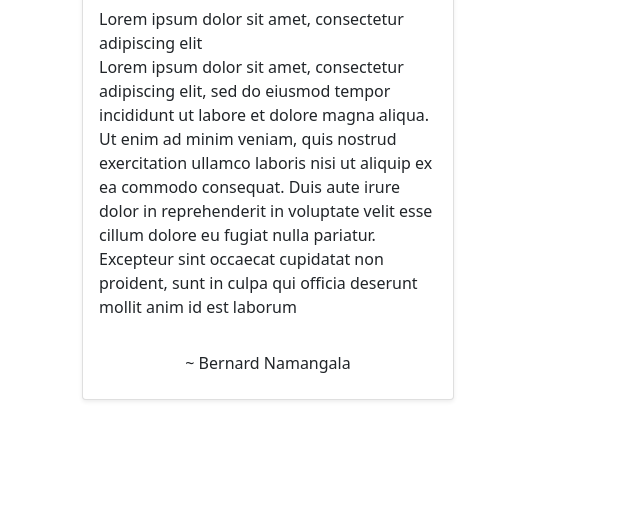
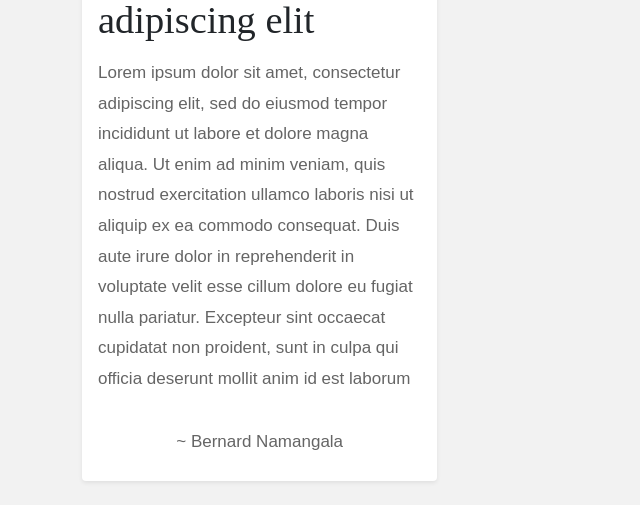
Before and after one commit to Lych33-com/Lych33-com, a Django app: page / in a window 1280 px wide. Shown: the part 1346-1851 px from the top of the page, without its empty margins (0-640 px from the left). Before the commit the page ends 1747 px from the top, so only its background shows below. Run offline with Django 3.2, Linux system fonts and the light colour scheme; data comes from the database, SQL or seed files in the repository; some libraries are stand-ins or nearby versions.

Commit message:
made some changes

```diff
--- a/static/css/stories.css
+++ b/static/css/stories.css
@@ -1,4 +1,65 @@
+body{
+    background: #f2f2f2;
+}
 .stories-holder{
     display: grid;
     grid-template-columns: repeat(3, 1fr);
+    gap: 25px;
+
 }
+
+.story{
+     border: 0;
+
+}
+
+.story-image{
+    width: 100%;
+    height: auto;
+}
+
+.navbar-logo{
+    width: 130px;
+    height: auto;
+}
+
+.story-title{
+    font-weight: 500;
+    font-size:  2.4rem;
+    margin-bottom: 0.5rem;
+    font-family: "librebaskerville-bold", serif;
+}
+
+.story-content, .story-author{
+    font-size: 17px;
+    font-family: "metropolis-regular", sans-serif;
+    color: #656565;
+    line-height: 1.8;
+}
+
+#submit-post-btn{
+    background: #212529;
+    color: #fff;
+    width: 170px;
+    height: 50px;
+    margin-left: auto;
+    font-size: 18px;
+}
+/* responsiveness */
+
+
+@media screen and (max-width:1020px) {
+    .stories-holder{
+        display: grid;
+        grid-template-columns: repeat(2, 1fr);
+
+    }
+}
+
+@media screen and (max-width:620px) {
+    .stories-holder{
+        display: grid;
+        grid-template-columns: repeat(1, 1fr);
+
+    }
+}
```
Also changed, not shown: static/images/logo.png (added).
